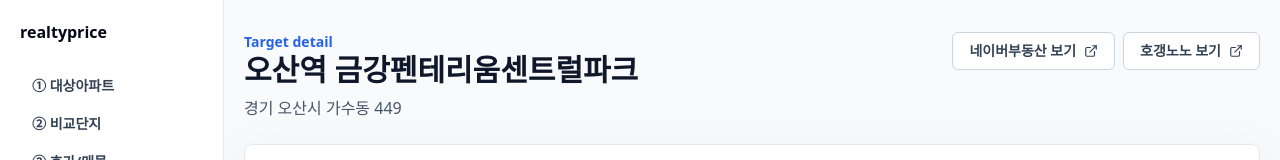
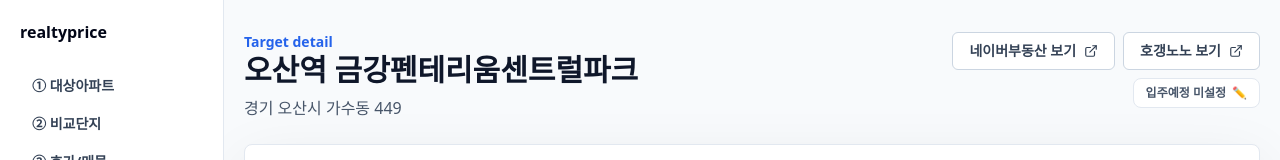
Before and after one commit to newwonwoo/realtyprice, a Next.js app: page /targets/target_osan_geumgang in a window 1280 px wide. Shown: the top 160 px of the page. Built offline with nearby package versions, Linux system fonts and the light colour scheme.

Commit message:
Add expectedMoveInYm inline edit UI on target detail page

```diff
--- a/src/app/targets/[id]/page.tsx
+++ b/src/app/targets/[id]/page.tsx
@@ -42,6 +42,8 @@ export default function TargetDetailPage() {
   const [supplyCliffMode, setSupplyCliffMode] = useState(false);
   const [supplyVolume, setSupplyVolume] = useState<SupplyVolumeResult | null>(null);
   const [supplyLoading, setSupplyLoading] = useState(false);
+  const [editingMoveIn, setEditingMoveIn] = useState(false);
+  const [moveInInput, setMoveInInput] = useState("");
 
   const apartment = store.targets.find((item) => item.id === id);
   const latestEstimate = store.priceEstimates.find((item) => item.targetApartmentId === id);
@@ -89,7 +91,7 @@ export default function TargetDetailPage() {
 
   useEffect(() => {
     fetchSupplyVolume();
-  }, [apartment?.id]); // eslint-disable-line react-hooks/exhaustive-deps
+  }, [apartment?.id, apartment?.expectedMoveInYm]); // eslint-disable-line react-hooks/exhaustive-deps
 
   // 위경도 있는 아파트(대상+비교단지) 중 locationFeatures 없거나 24시간 초과 시 자동 조회
   useEffect(() => {
@@ -185,7 +187,43 @@ export default function TargetDetailPage() {
           <h1 className="text-3xl font-black">{apartment.name}</h1>
           <p className="mt-2 text-slate-600">{apartment.address}</p>
         </div>
-        <ExternalLinks apartmentName={apartment.name} />
+        <div className="flex flex-col gap-2 items-start sm:items-end">
+          <ExternalLinks apartmentName={apartment.name} />
+          {/* 입주예정년월 빠른 편집 */}
+          {editingMoveIn ? (
+            <form
+              className="flex items-center gap-2"
+              onSubmit={(e) => {
+                e.preventDefault();
+                const val = moveInInput.replace(/\D/g, "").slice(0, 6);
+                if (val.length === 6) {
+                  store.setApartments(store.apartments.map((a) => a.id === apartment.id ? { ...a, expectedMoveInYm: val } : a));
+                }
+                setEditingMoveIn(false);
+              }}
+            >
+              <input
+                autoFocus
+                type="text"
+                maxLength={7}
+                placeholder="YYYYMM (예: 202606)"
+                className="input w-40 text-sm"
+                value={moveInInput}
+                onChange={(e) => setMoveInInput(e.target.value)}
+              />
+              <button type="submit" className="btn-primary text-xs px-3 py-1.5">저장</button>
+              <button type="button" className="btn-secondary text-xs px-3 py-1.5" onClick={() => setEditingMoveIn(false)}>취소</button>
+            </form>
+          ) : (
+            <button
+              className="flex items-center gap-1.5 rounded-lg border border-slate-200 bg-white px-3 py-1.5 text-xs font-semibold text-slate-600 hover:border-blue-300 hover:text-blue-600 transition-colors"
+              onClick={() => { setMoveInInput(apartment.expectedMoveInYm ?? ""); setEditingMoveIn(true); }}
+            >
+              입주예정 {apartment.expectedMoveInYm ? `${apartment.expectedMoveInYm.slice(0,4)}.${apartment.expectedMoveInYm.slice(4,6)}` : "미설정"}
+              <span className="text-blue-400">✏</span>
+            </button>
+          )}
+        </div>
       </div>
 
       {/* ── 단계별 진행 동선 ── */}
```
